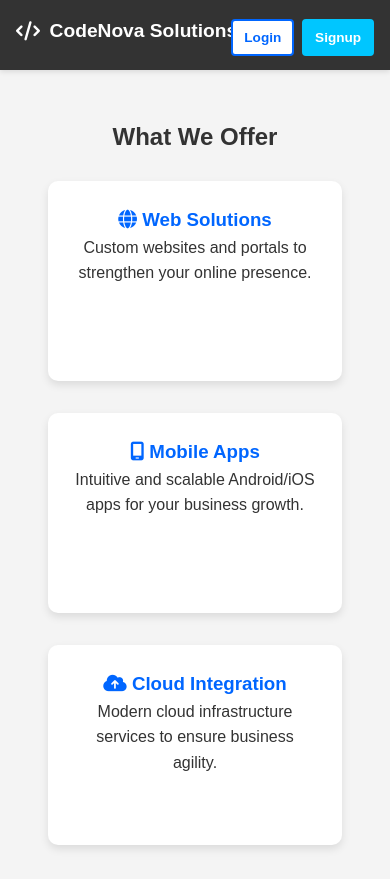
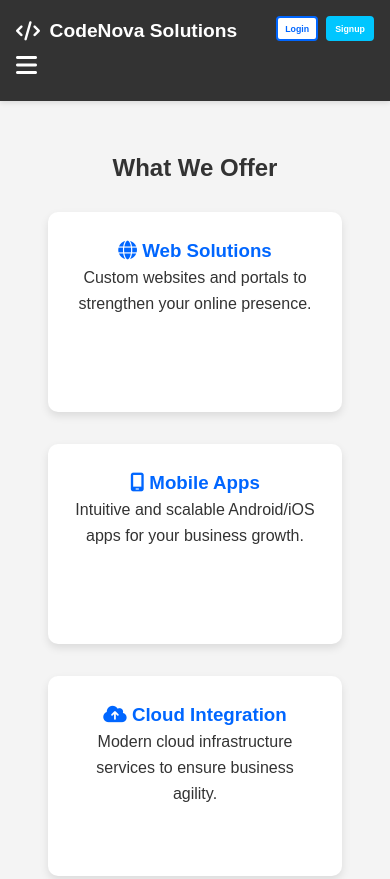
Before and after one commit to ashish-0280/CodeNova-Solutions, a plain HTML site: page public/index.html in a window 390 px wide. Shown: the top 879 px of the page. Drawn offline with Linux system fonts and the light colour scheme.

Commit message:
my commit

```diff
--- a/backend/server.js
+++ b/backend/server.js
@@ -11,7 +11,7 @@ connectDB();
 const app = express();
 const PORT = process.env.PORT || 5000;
 
-app.use(cors()); // ✅ this is correct
+app.use(cors());
 app.use(bodyParser.json());
 
 app.use('/api/contact', contactRoute);
--- a/public/css/style.css
+++ b/public/css/style.css
@@ -287,7 +287,7 @@ footer {
 @media (max-width: 768px) {
 
     header nav {
-        flex-direction: row;
+        flex-direction: column;
         align-items: flex-start;
     }
 
@@ -307,6 +307,7 @@ footer {
         gap: 0.5em;
         width: 100%;
         margin-top: 0.5em;
+        align-items: flex-start;
     }
 
     .nav-items.active {
@@ -315,7 +316,7 @@ footer {
 
     .auth-buttons {
         position: absolute;
-        top: 1.2em;
+        top: 1em;
         right: 1em;
         flex-direction: row;
         gap: 0.5em;
@@ -325,7 +326,7 @@ footer {
     .logout-btn,
     .btn {
         padding: 0.4em 0.8em;
-        font-size: 0.85em;
+        font-size: 0.55em;
     }
 
     .feature-grid {
--- a/public/index.html
+++ b/public/index.html
@@ -20,7 +20,9 @@
             <div class="nav-left">
                 <div class="logo"><i class="fa-solid fa-code"></i> CodeNova Solutions</div>
             </div>
-            <div class="menu-toggle" onclick="toggleMenu()">☰</div>
+            <div class="menu-toggle" onclick="toggleMenu()">
+                <i class="fas fa-bars"></i>
+            </div>
             <div class="nav-right">
                 <ul class="nav-items">
                 <li><a href="index.html">Home</a></li>
--- a/public/script.js
+++ b/public/script.js
@@ -5,7 +5,7 @@ function toggleMenu() {
   navItems.classList.toggle('active');
 }
 
-const BASE_URL = "https://codenova-solutions-1.onrender.com";
+const BASE_URL = "http://localhost:5000";
 
 // Contact form submission
 document.querySelector('form[action*="contact"], #contact-form')?.addEventListener('submit', async (e) => {
```
